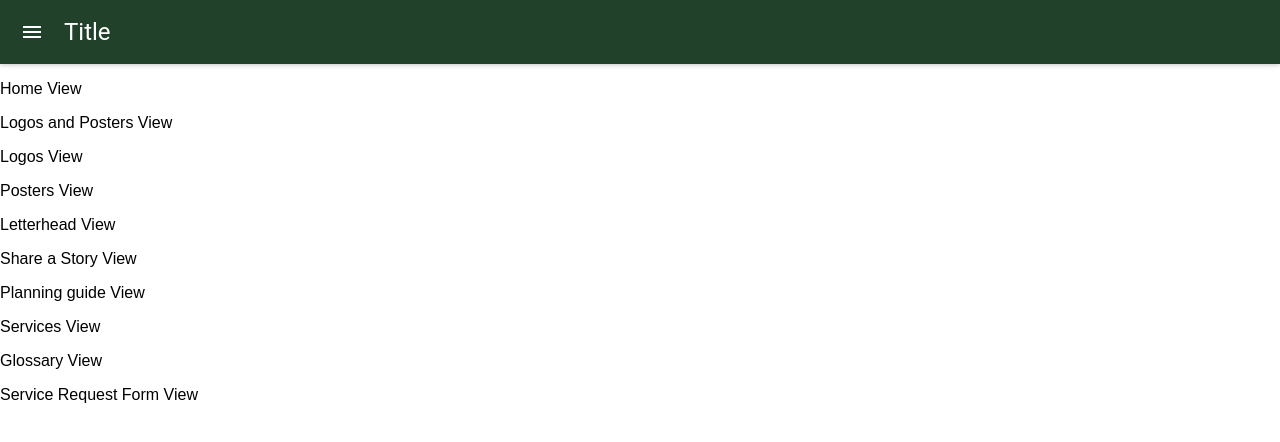
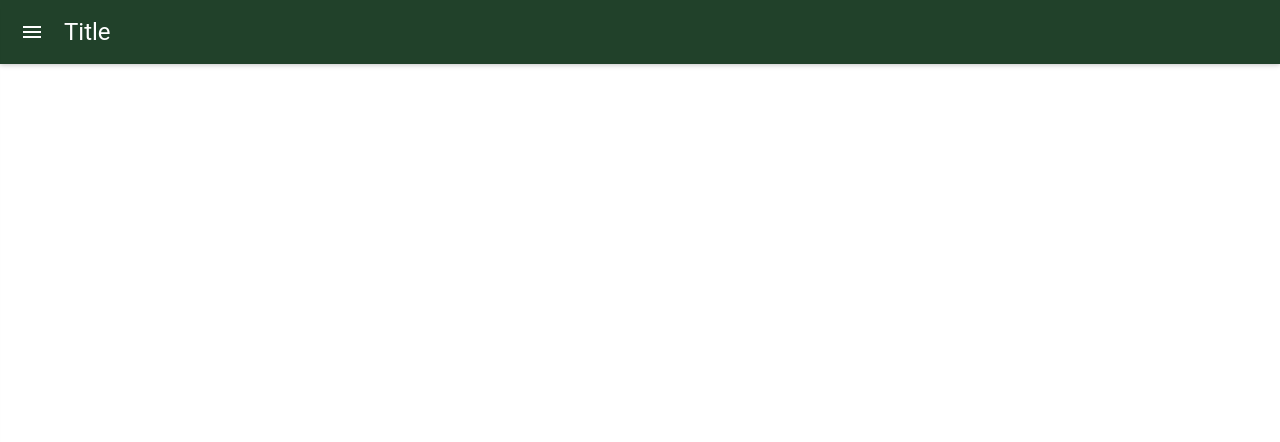
Before and after one commit to dungvan/react-resource-center, a React (Create React App) app: page / in a window 1280 px wide. Shown: the top 442 px of the page. Built offline with nearby package versions, Linux system fonts and the light colour scheme; what react-tap-event-plugin would draw is missing.

Commit message:
Style drawer links

```diff
--- a/package.json
+++ b/package.json
@@ -20,7 +20,7 @@
     "precommit": "lint-staged"
   },
   "devDependencies": {
-    "babel-eslint": "^7.2.3",
+    "babel-eslint": "^8.0.0",
     "husky": "^0.14.3",
     "lint-staged": "^4.0.2",
     "prettier": "^1.5.3",
--- a/src/App.css
+++ b/src/App.css
@@ -1,28 +1,4 @@
-.App {
-  text-align: center;
+p {
+  text-decoration: none;
+  color: #000;
 }
-
-.App-logo {
-  animation: App-logo-spin infinite 20s linear;
-  height: 80px;
-}
-
-.App-header {
-  background-color: #222;
-  height: 150px;
-  padding: 20px;
-  color: white;
-}
-
-.App-title {
-  font-size: 1.5em;
-}
-
-.App-intro {
-  font-size: large;
-}
-
-@keyframes App-logo-spin {
-  from { transform: rotate(0deg); }
-  to { transform: rotate(360deg); }
-}
--- a/src/App.js
+++ b/src/App.js
@@ -6,7 +6,8 @@ import Drawer from 'material-ui/Drawer'
 import MenuItem from 'material-ui/MenuItem'
 import injectTapEventPlugin from 'react-tap-event-plugin'
 import fusTheme from './fusTheme'
-import { Route } from 'react-router-dom'
+import { BrowserRouter, Route, NavLink } from 'react-router-dom'
+import './App.css'
 
 injectTapEventPlugin()
 
@@ -20,8 +21,13 @@ class App extends Component {
     this.setState({ open: !this.state.open })
   }
 
+  handleClose () {
+    this.setState({ open: false })
+  }
+
   render () {
     return (
+      <BrowserRouter>
         <MuiThemeProvider muiTheme={getMuiTheme(fusTheme)}>
           <div>
             <Drawer
@@ -29,46 +35,62 @@ class App extends Component {
               docked={false}
               onRequestChange={open => this.setState({ open })}
             >
-            <MenuItem>Menu Item</MenuItem>
-            <MenuItem>Menu Item 2</MenuItem>
+              <NavLink to='/'>
+                <MenuItem onTouchTap={this.handleClose.bind(this)}>
+                  <p>Home</p>
+                </MenuItem>
+              </NavLink>
+              <NavLink to='/'>
+                <MenuItem onTouchTap={this.handleClose.bind(this)}>
+                  <p>Logos</p>
+                </MenuItem>
+              </NavLink>
+              <NavLink to='/'>
+                <MenuItem onTouchTap={this.handleClose.bind(this)}>
+                  <p>Posters</p>
+                </MenuItem>
+              </NavLink>
+              <NavLink to='/'>
+                <MenuItem onTouchTap={this.handleClose.bind(this)}>
+                  <p>Letterhead</p>
+                </MenuItem>
+              </NavLink>
+              <NavLink to='/'>
+                <MenuItem onTouchTap={this.handleClose.bind(this)}>
+                  <p>Share a Story</p>
+                </MenuItem>
+              </NavLink>
+              <NavLink to='/'>
+                <MenuItem onTouchTap={this.handleClose.bind(this)}>
+                  <p>Service Request Form</p>
+                </MenuItem>
+              </NavLink>
+              <NavLink to='/'>
+                <MenuItem onTouchTap={this.handleClose.bind(this)}>
+                  <p>Tutorial</p>
+                </MenuItem>
+              </NavLink>
             </Drawer>
+
             <AppBar
               title='Title'
-            onLeftIconButtonTouchTap={this.handleToggle}
+              onLeftIconButtonTouchTap={this.handleToggle.bind(this)}
               iconClassNameRight='muidocs-icon-navigation-expand-more'
             />
-          <Route exact id='/'>
-            <p>Home View</p>
-          </Route>
-          <Route id='/logos-posters'>
-            <p>Logos and Posters View</p>
-          </Route>
-          <Route id='/logos'>
-            <p>Logos View</p>
-          </Route>
-          <Route id='/posters'>
-            <p>Posters View</p>
-          </Route>
-          <Route id='/letterhead'>
-            <p>Letterhead View</p>
-          </Route>
-          <Route id='/share-a-story'>
-            <p>Share a Story View</p>
-          </Route>
-          <Route id='/planning-guide'>
-            <p>Planning guide View</p>
-          </Route>
-          <Route id='/services'>
-            <p>Services View</p>
-          </Route>
-          <Route id='/glossary'>
-            <p>Glossary View</p>
-          </Route>
-          <Route id='/service-request-form'>
-            <p>Service Request Form View</p>
-          </Route>
+
+            <Route exact path='/' />
+            <Route path='/logos-posters' />
+            <Route path='/logos' />
+            <Route path='/posters' />
+            <Route path='/letterhead' />
+            <Route path='/share-a-story' />
+            <Route path='/planning-guide' />
+            <Route path='/services' />
+            <Route path='/glossary' />
+            <Route path='/service-request-form' />
           </div>
         </MuiThemeProvider>
+      </BrowserRouter>
     )
   }
 }
--- a/src/index.js
+++ b/src/index.js
@@ -1,14 +1,8 @@
 import React from 'react'
 import ReactDOM from 'react-dom'
-import { BrowserRouter } from 'react-router-dom'
 import './index.css'
 import App from './App'
 import registerServiceWorker from './registerServiceWorker'
 
-ReactDOM.render(
-  <BrowserRouter>
-    <App />
-  </BrowserRouter>,
-  document.getElementById('root')
-)
+ReactDOM.render(<App />, document.getElementById('root'))
 registerServiceWorker()
```
Also changed, not shown: 1 other file (tests, documents, lock files or other folders). Lines whose indentation alone changed are shown as unchanged.
